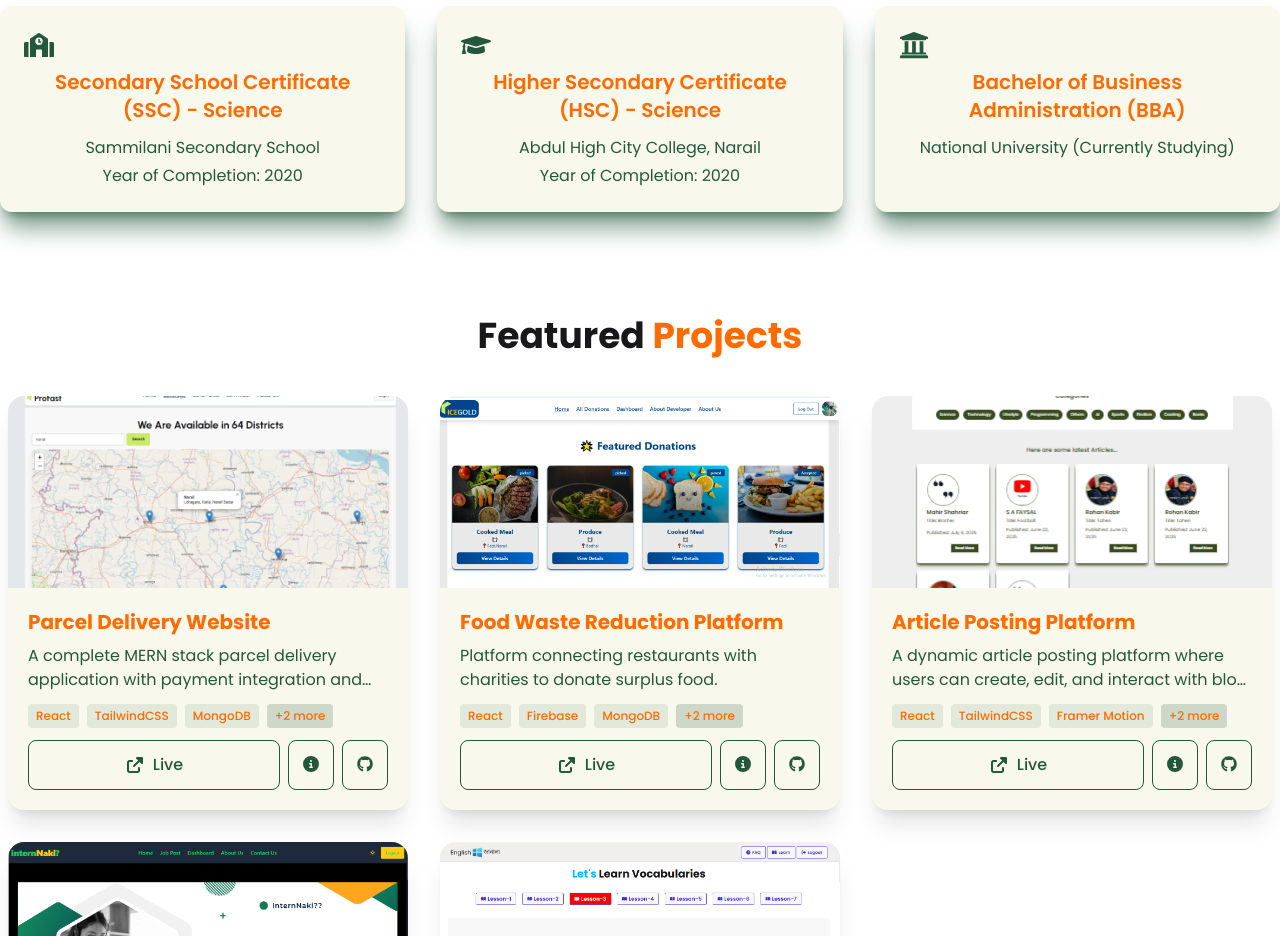
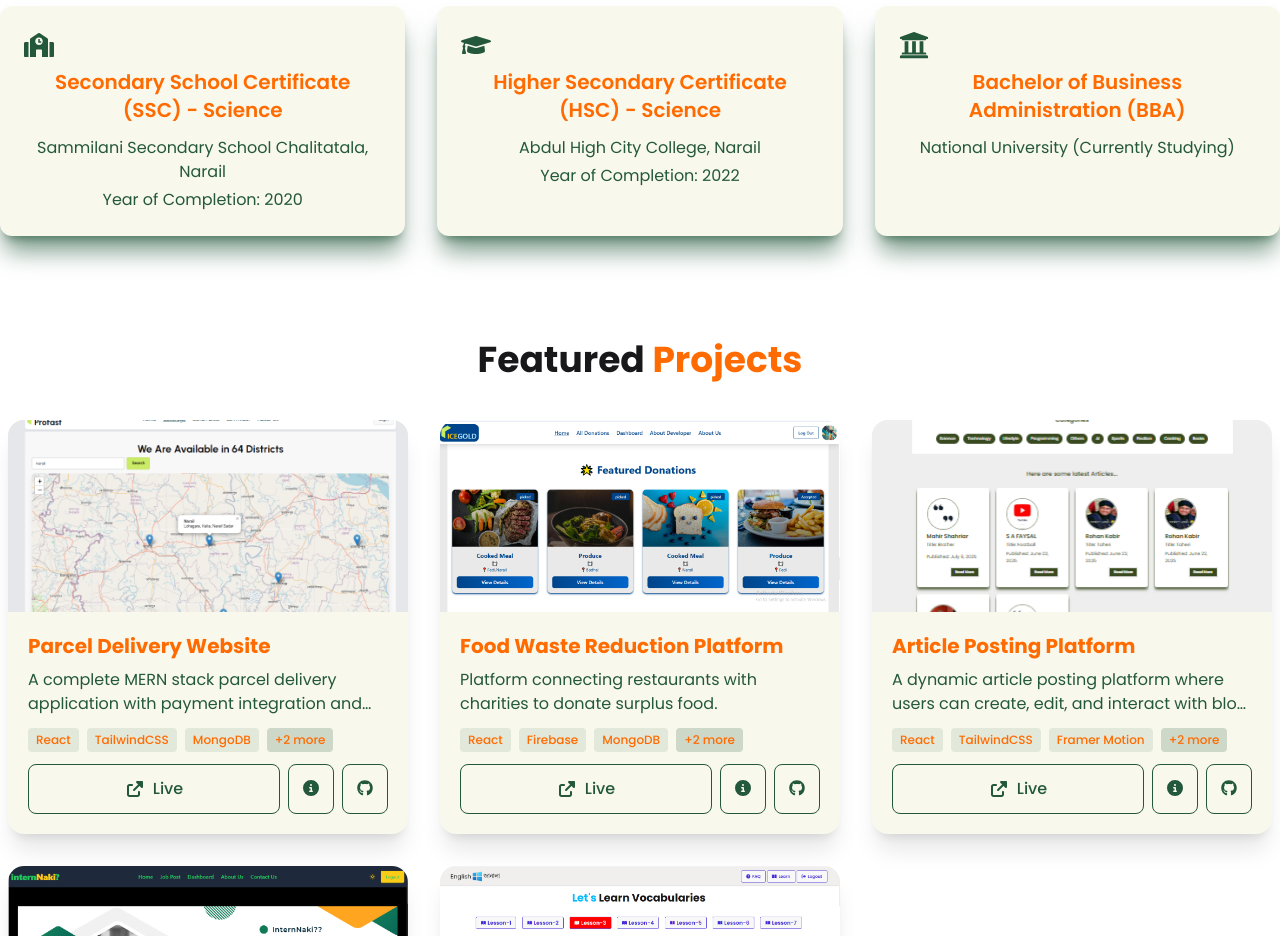
Before and after one commit to RohanR05/protfolio, a React (Vite) app: page / in a window 1280 px wide. Shown: the part 2180-3116 px from the top of the page. Built offline with nearby package versions, Linux system fonts and the light colour scheme.

Commit message:
hsc 2022

```diff
--- a/src/components/Home/Educaion/Education.jsx
+++ b/src/components/Home/Educaion/Education.jsx
@@ -15,14 +15,14 @@ const Education = () => {
   const educations = [
     {
       title: "Secondary School Certificate (SSC) - Science",
-      institution: "Sammilani Secondary School",
+      institution: "Sammilani Secondary School Chalitatala, Narail",
       year: "2020",
       icon: <FaSchool className="text-3xl text-primary mb-2" />,
     },
     {
       title: "Higher Secondary Certificate (HSC) - Science",
       institution: "Abdul High City College, Narail",
-      year: "2020",
+      year: "2022",
       icon: <FaGraduationCap className="text-3xl text-primary mb-2" />,
     },
     {
```
